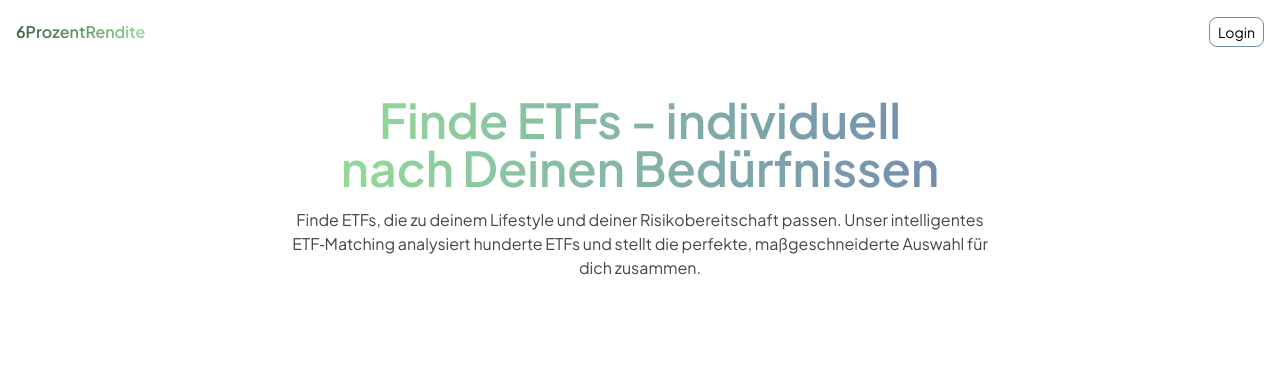
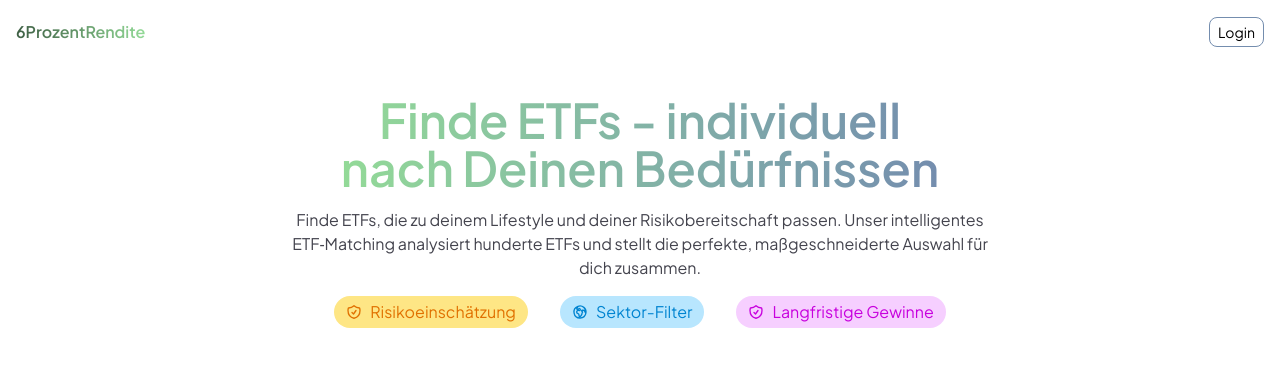
Before and after one commit to KyleKreuter/6ProzentRendite-frontend, a React (Vite) app: page / in a window 1280 px wide. Shown: the top 366 px of the page. Built offline with nearby package versions, Linux system fonts and the light colour scheme.

Commit message:
"Add HeroFeatureComponent and integrate feature icons into HeroTextComponent"

```diff
--- /dev/null
+++ b/src/components/hero/HeroFeatureComponent.jsx
@@ -0,0 +1,11 @@
+import React from 'react';
+
+const HeroFeatureComponent = ({icon, text, pillClassName, textClassName}) => {
+    return (
+        <div className={`flex items-center gap-2 py-1 px-3 rounded-full ${pillClassName && pillClassName}`}>
+            {icon} <p className={textClassName}>{text}</p>
+        </div>
+    );
+};
+
+export default HeroFeatureComponent;
--- a/src/components/hero/HeroTextComponent.jsx
+++ b/src/components/hero/HeroTextComponent.jsx
@@ -1,4 +1,6 @@
 import React from 'react';
+import HeroFeatureComponent from "@/components/hero/HeroFeatureComponent.jsx";
+import {GlobeEuropeAfricaIcon, ShieldCheckIcon} from "@heroicons/react/24/outline/index.js";
 
 const HeroTextComponent = () => {
     return (
@@ -10,6 +12,11 @@ const HeroTextComponent = () => {
                 ETF‑Matching analysiert hunderte ETFs und stellt die perfekte, maßgeschneiderte Auswahl für dich
                 zusammen.
             </p>
+            <div className={"flex items-center justify-center gap-8"}>
+                <HeroFeatureComponent text={"Risikoeinschätzung"} icon={<ShieldCheckIcon className={"size-4 stroke-2 text-amber-600"}/>} pillClassName={"bg-amber-200"} textClassName={"text-amber-600"}/>
+                <HeroFeatureComponent text={"Sektor-Filter"} icon={<GlobeEuropeAfricaIcon className={"size-4 stroke-2 text-sky-600"}/>} pillClassName={"bg-sky-200"} textClassName={"text-sky-600"}/>
+                <HeroFeatureComponent text={"Langfristige Gewinne"} icon={<ShieldCheckIcon className={"size-4 stroke-2 text-fuchsia-600"}/>} pillClassName={"bg-fuchsia-200"} textClassName={"text-fuchsia-600"}/>
+            </div>
         </div>
     );
 };
```
